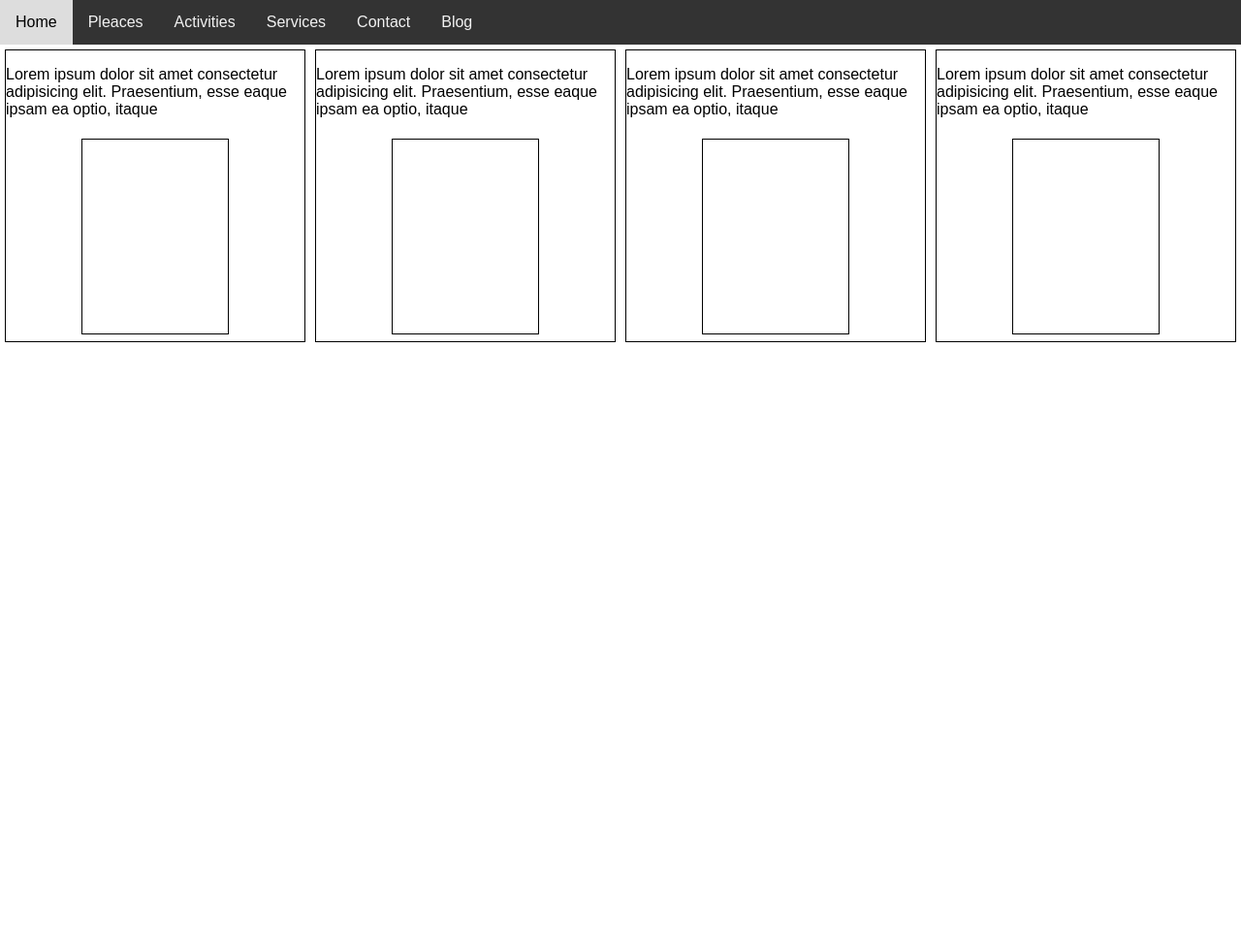
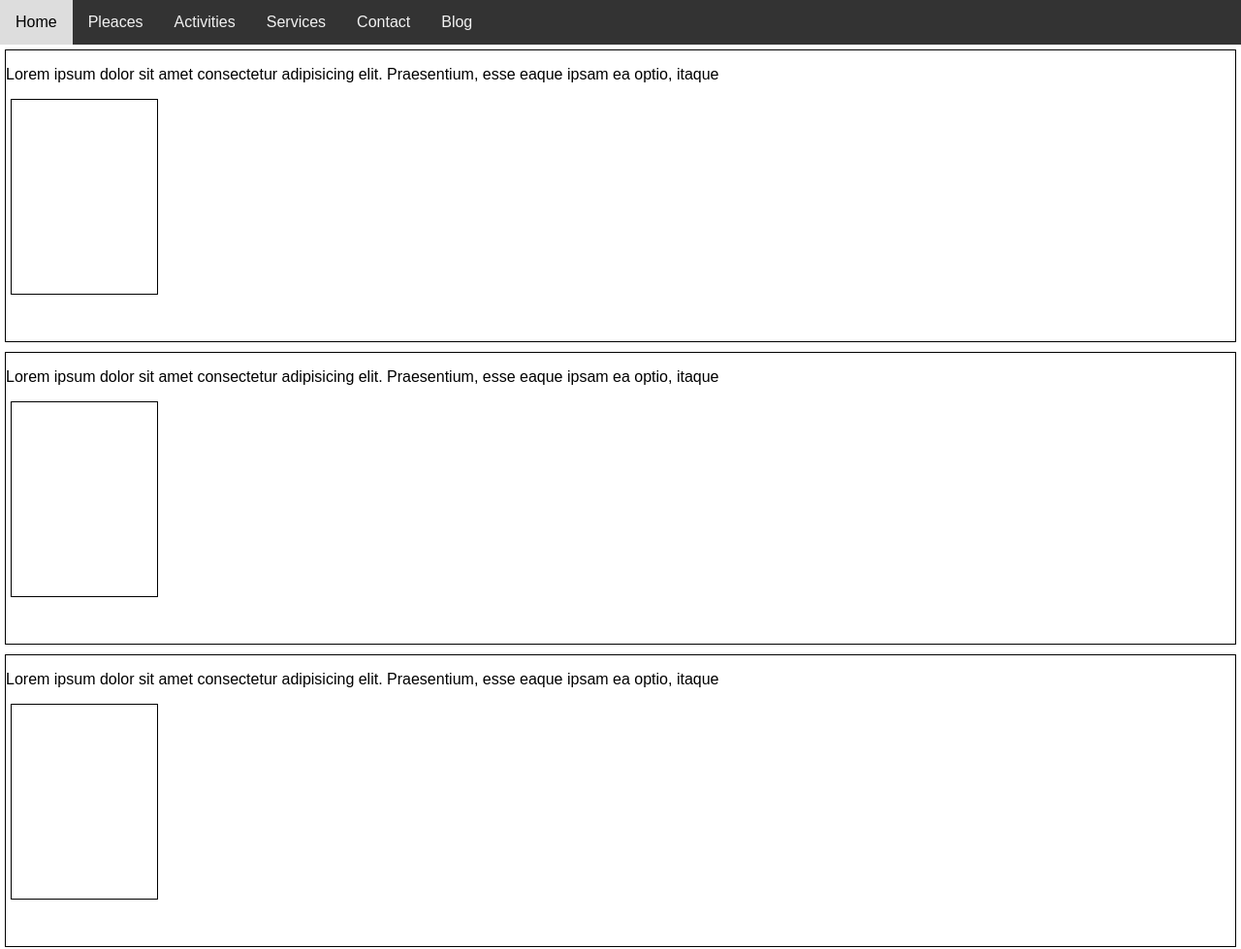
Before and after one commit to SoyKeevinn/Practica-responsiva, a plain HTML site: page menu/activities.html in a window 1280 px wide. Shown: the top 979 px of the page at 97% size. Before the commit the page ends 846 px from the top, so only its background shows below. Drawn offline with Linux system fonts and the light colour scheme; files that its build step writes are made by us from their sources.

Commit message:
vista actividades

```diff
--- a/menu/activities.html
+++ b/menu/activities.html
@@ -96,32 +96,32 @@
 
         <div style="display: grid; height: auto; width: auto;">
             <div style="display: flex; flex-wrap: wrap;">
-                <div style=" display: flex; flex-grow: 1; flex-basis: 200; border: solid 1px; width: 300px; height: 300px; margin: 5px;" >
+                <div style=" display: flex; flex-grow: 1; flex-basis: 200; border: solid 1px; width: 300%; height: 300px; margin: 5px;" >
                     <div>
                         <p>Lorem ipsum dolor sit amet consectetur adipisicing elit. Praesentium, esse eaque ipsam ea optio, itaque </p>
-                        <div style="display: grid; place-items: center;">
+                        <div >
                             <div style="border: solid 1px; width: 150px; height: 200px; margin: 5px;"></div>
                         </div>
                     </div>
                 </div>
-                <div style=" display: flex; flex-grow: 1; flex-basis: 200; border: solid 1px; width: 300px; height: 300px; margin: 5px;" >
+                <div style=" display: flex; flex-grow: 1; flex-basis: 200; border: solid 1px; width: 300%; height: 300px; margin: 5px;" >
                     <div>
                         <p>Lorem ipsum dolor sit amet consectetur adipisicing elit. Praesentium, esse eaque ipsam ea optio, itaque </p>
-                        <div style="display: grid; place-items: center;">
+                        <div >
                             <div style="border: solid 1px; width: 150px; height: 200px; margin: 5px;"></div>
                         </div>
                     </div>
-                </div><div style=" display: flex; flex-grow: 1; flex-basis: 200; border: solid 1px; width: 300px; height: 300px; margin: 5px;" >
+                </div><div style=" display: flex; flex-grow: 1; flex-basis: 200; border: solid 1px; width: 300%; height: 300px; margin: 5px;" >
                     <div>
                         <p>Lorem ipsum dolor sit amet consectetur adipisicing elit. Praesentium, esse eaque ipsam ea optio, itaque </p>
-                        <div style="display: grid; place-items: center;">
+                        <div >
                             <div style="border: solid 1px; width: 150px; height: 200px; margin: 5px;"></div>
                         </div>
                     </div>
-                </div><div style=" display: flex; flex-grow: 1; flex-basis: 200; border: solid 1px; width: 300px; height: 300px; margin: 5px;" >
+                </div><div style=" display: flex; flex-grow: 1; flex-basis: 200; border: solid 1px; width: 300%; height: 300px; margin: 5px;" >
                     <div>
                         <p>Lorem ipsum dolor sit amet consectetur adipisicing elit. Praesentium, esse eaque ipsam ea optio, itaque </p>
-                        <div style="display: grid; place-items: center;">
+                        <div >
                             <div style="border: solid 1px; width: 150px; height: 200px; margin: 5px;"></div>
                         </div>
                     </div>
```
